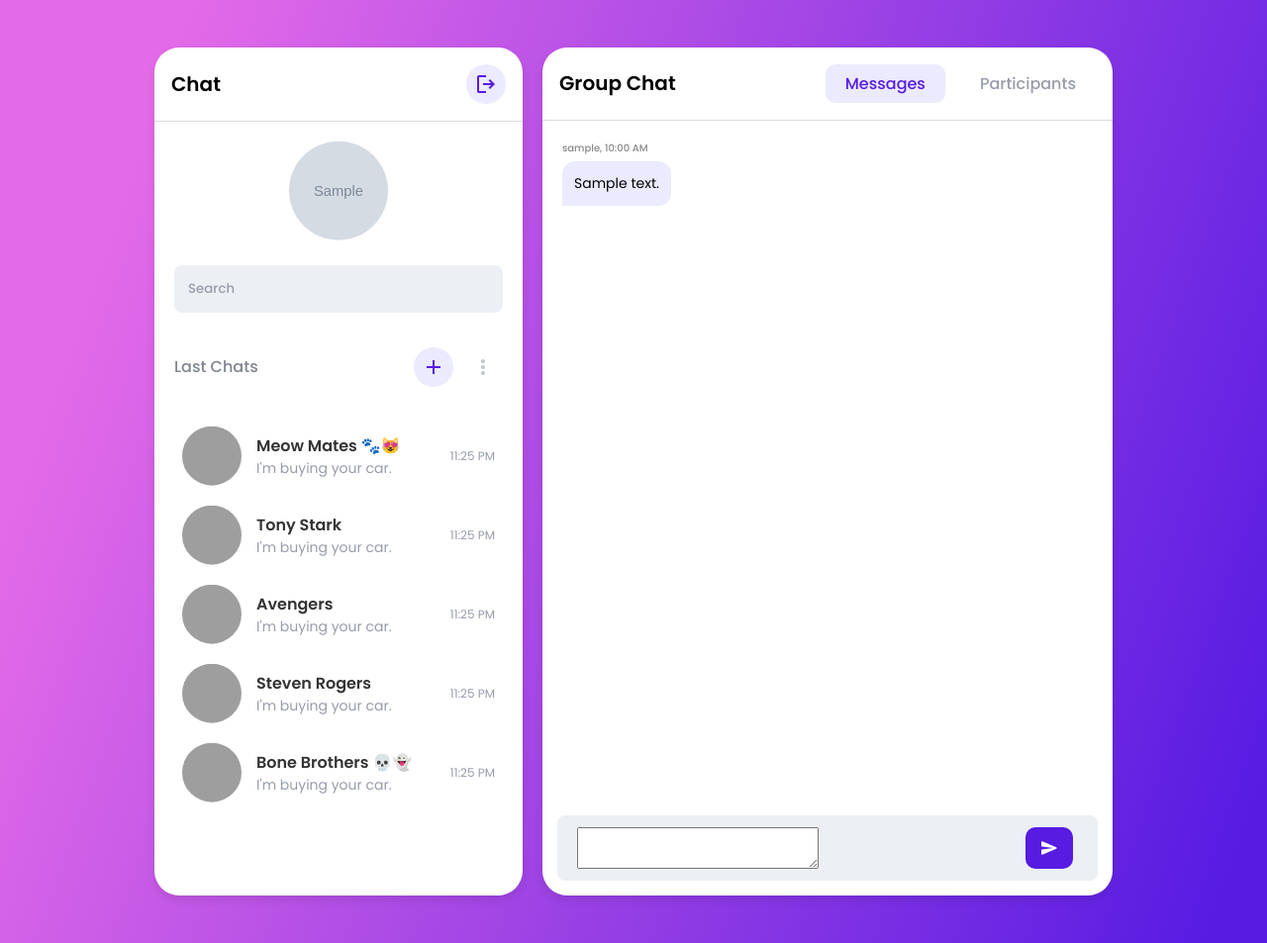
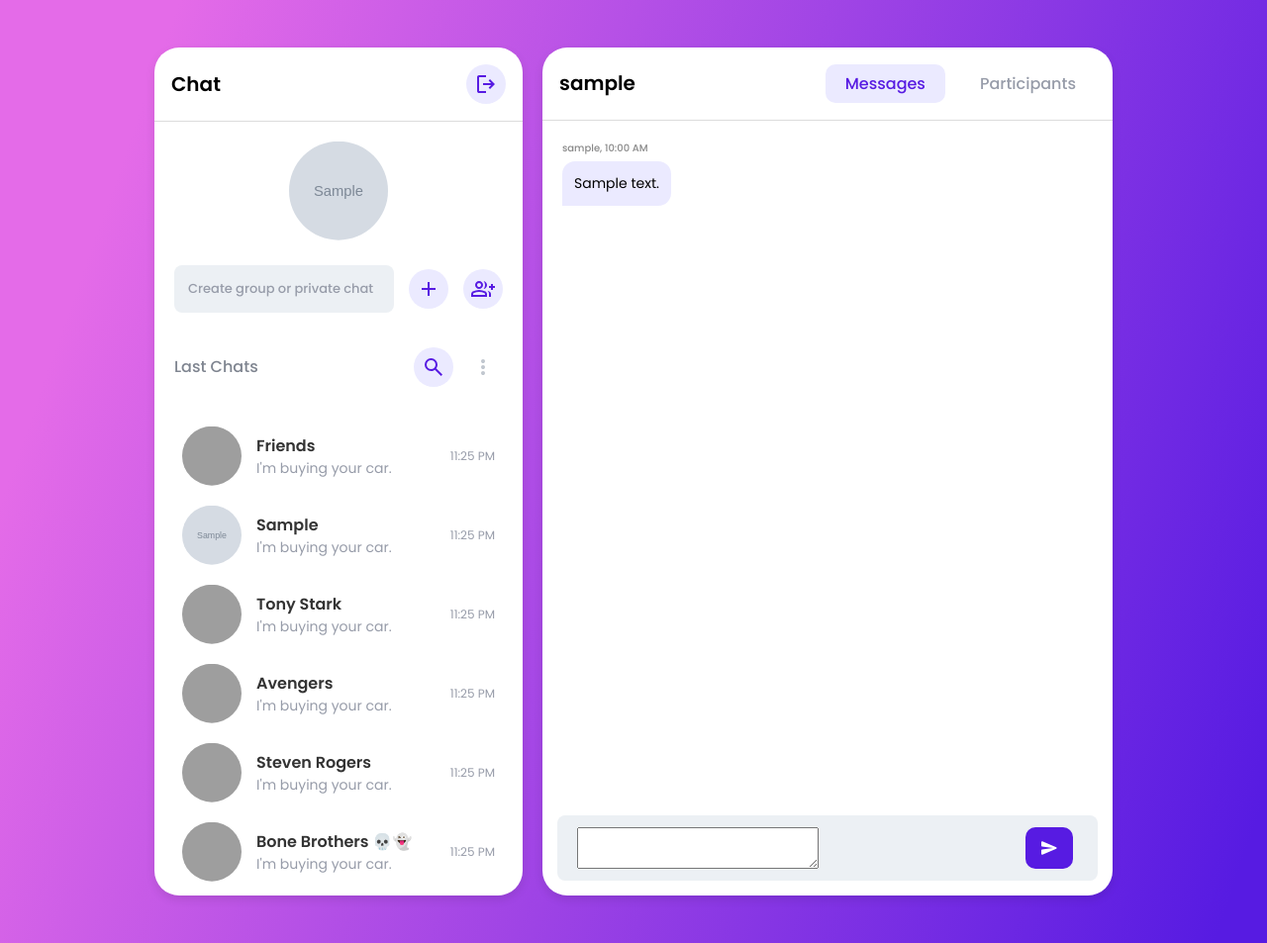
Before and after one commit to tejaslakade99/ChatApplication, a Django app: template templates/rtchat/index.html in a window 1280 px wide. Shown: the whole page at 99% size. Run offline with Django 3.2, Linux system fonts and the light colour scheme; tables that the repository leaves empty hold one stand-in row (values such as "Sample post"); the template is opened without the code that fills it: values that come from a table or form of the project are taken from there, most other values are stand-ins (such as "Sample title", 1, 10 or a date in 2020); grey boxes marked "Sample" are stand-in pictures; form fields are guessed from the names that the template uses; some libraries are stand-ins or nearby versions; grey boxes are pictures that could not be loaded.

Commit message:
feat: Create Public group chats with online members display and enable private chats between users"

```diff
--- a/rtchat/urls.py
+++ b/rtchat/urls.py
@@ -3,4 +3,6 @@ from . import views
 
 urlpatterns = [
   path("",views.index, name="index"),
+  path("chat/<username>/", views.get_or_create_chatroom, name="start-chat"),
+  path("chat/room/<group_name>", views.index, name="chatroom"),
 ]
--- a/static/css/style.css
+++ b/static/css/style.css
@@ -71,18 +71,30 @@ section {
   margin-bottom: 10px;
 }
 
+.search-input-form {
+  display: flex;
+  align-items: center;
+  justify-content: center; /* Center both input and button */
+  gap: 15px; /* Space between input and button */
+  width: 100%;
+}
+
 .search-input {
-  width: 100%;
+  width: 85%; /* Input will take up remaining space */
   padding: 14px;
   border: none;
   border-radius: 8px;
   outline: none;
   background-color: #ecf0f4;
   font-weight: 500;
+  font-size: 13px;
 }
 
-.search-input::-webkit-input-placeholder {
-  /* Chrome/Opera/Safari */
+.search-input-form a {
+  width: 10%;
+}
+
+.search-input::placeholder {
   color: #979ca9;
 }
 
--- a/templates/rtchat/index.html
+++ b/templates/rtchat/index.html
@@ -41,19 +41,36 @@
           </svg>
         </a>
       </div>
-
       <div class="profile-details">
         <img src="{{avatar.avatar}}" alt="Profile Picture" class="profile-image">
         <h1>{{ user.username }}</h1>
-        <input type="text" placeholder="Search" class="search-input">
+        <form action="" method="get" class="search-input-form" id="search-form">
+          <input type="text" id="username-input" name="username" placeholder="Create group or private chat"
+            class="search-input">
+
+          <!-- First button with a unique name -->
+          <button title="Private Chat" type="submit" name="action" value="create_chat" class="chat-btn chat-add">
+            <svg xmlns="http://www.w3.org/2000/svg" height="24px" viewBox="0 -960 960 960" width="24px" fill="#571BE2">
+              <path d="M440-440H200v-80h240v-240h80v240h240v80H520v240h-80v-240Z" />
+            </svg>
+          </button>
+
+          <!-- Second button with a unique name -->
+          <button title="Group Chat" type="submit" name="action" value="join_chat" class="chat-btn chat-add">
+            <svg xmlns="http://www.w3.org/2000/svg" height="24px" viewBox="0 -960 960 960" width="24px" fill="#571BE2">
+              <path
+                d="M500-482q29-32 44.5-73t15.5-85q0-44-15.5-85T500-798q60 8 100 53t40 105q0 60-40 105t-100 53Zm220 322v-120q0-36-16-68.5T662-406q51 18 94.5 46.5T800-280v120h-80Zm80-280v-80h-80v-80h80v-80h80v80h80v80h-80v80h-80Zm-480-40q-66 0-113-47t-47-113q0-66 47-113t113-47q66 0 113 47t47 113q0 66-47 113t-113 47ZM0-160v-112q0-34 17.5-62.5T64-378q62-31 126-46.5T320-440q66 0 130 15.5T576-378q29 15 46.5 43.5T640-272v112H0Zm320-400q33 0 56.5-23.5T400-640q0-33-23.5-56.5T320-720q-33 0-56.5 23.5T240-640q0 33 23.5 56.5T320-560ZM80-240h480v-32q0-11-5.5-20T540-306q-54-27-109-40.5T320-360q-56 0-111 13.5T100-306q-9 5-14.5 14T80-272v32Zm240-400Zm0 400Z" />
+            </svg>
+          </button>
+        </form>
       </div>
-
       <div class="chat-options">
         <p>Last Chats</p>
         <div class="chat-btns">
           <button class="chat-btn chat-add" title="Create Group">
             <svg xmlns="http://www.w3.org/2000/svg" height="24px" viewBox="0 -960 960 960" width="24px" fill="#571BE2">
-              <path d="M440-440H200v-80h240v-240h80v240h240v80H520v240h-80v-240Z" />
+              <path
+                d="M784-120 532-372q-30 24-69 38t-83 14q-109 0-184.5-75.5T120-580q0-109 75.5-184.5T380-840q109 0 184.5 75.5T640-580q0 44-14 83t-38 69l252 252-56 56ZM380-400q75 0 127.5-52.5T560-580q0-75-52.5-127.5T380-760q-75 0-127.5 52.5T200-580q0 75 52.5 127.5T380-400Z" />
             </svg>
           </button>
           <button class="chat-btn chat-more">
@@ -67,17 +84,29 @@
 
       <div class="chat-list">
         <ul id="my-list">
-          <li>
-            <div class="chat-person-info">
-              <img src="https://i.pinimg.com/736x/d4/38/0a/d4380abf592588cb604c60fabefad6e4.jpg" alt="Tony Stark"
+          <li onclick="redirectToLink('http://127.0.0.1:8000')">
+            <dix class="chat-person-info">
+              <img src="https://i.pinimg.com/736x/07/48/31/07483148dbe35e84d0e4c8e6457a5001.jpg" alt="Tony Stark"
                 class="chat-avatar">
               <div class="chat-details">
-                <h3>Meow Mates 🐾😻</h3>
+                <h3>Friends</h3>
                 <p>I'm buying your car.</p>
               </div>
-            </div>
+            </dix>
             <p class="time">11:25 PM</p>
           </li>
+          {% for chat in private_chats %}
+          <li onclick="redirectToLink('/chat/room/{{chat.group_name}}')">
+            <dix class="chat-person-info">
+              <img src="{{chat.other_user_avatar}}" alt="Tony Stark" class="chat-avatar">
+              <div class="chat-details">
+                <h3>{{chat.other_user}}</h3>
+                <p>I'm buying your car.</p>
+              </div>
+            </dix>
+            <p class="time">11:25 PM</p>
+          </li>
+          {% endfor %}
           <li>
             <div class="chat-person-info">
               <img src="https://i.pinimg.com/736x/bf/4b/39/bf4b399f95e00c09e275f31c6505e8e2.jpg" alt="Tony Stark"
@@ -131,7 +160,11 @@
     <div class="chat-box">
       <!-- Chat Header -->
       <div class="chat-header">
+        {% if other_user %}
+        <h3>{{other_user.username}}</h3>
+        {% else %}
         <h3>Group Chat</h3>
+        {% endif %}
         <div class="chat-right-header">
           <h4 id="messages" onclick="hideParticipants();" class="selected">Messages</h4>
           <h4 id="participants" onclick="hideChat();">Participants</h4>
@@ -146,7 +179,7 @@
           {% endfor %}
         </ul>
       </div>
-      <form id="chat-input" class="chat-input" hx-ext="ws" ws-connect="/ws/groupchat/Friends/" ws-send
+      <form id="chat-input" class="chat-input" hx-ext="ws" ws-connect="/ws/groupchat/{{group_name}}/" ws-send
         _="on htmx:wsAfterSend reset() me">
         {% csrf_token %}
         {{ form.body }}
@@ -224,6 +257,38 @@
     }
     scrollToBottom()
   </script>
+  <script>
+    document.getElementById('search-form').addEventListener('submit', function (event) {
+      event.preventDefault(); // Prevent the default form submission
+
+      var username = document.getElementById('username-input').value; // Get the username value
+      var action = event.submitter.value; // Get the value of the clicked button (either 'create_chat' or 'join_chat')
+
+      if (username) {
+        var url = '';
+
+        // Perform different actions based on which button was clicked
+        if (action === 'create_chat') {
+          // Action for the first button
+          url = '/chat/' + username + '/'; // Adjust the URL as needed
+          console.log("Creating chat at URL:", url);
+        } else if (action === 'join_chat') {
+          // Action for the second button
+          url = '/chat/join/' + username + '/'; // Adjust the URL as needed
+          console.log("Joining chat at URL:", url);
+        }
+
+        window.location.href = url; // Redirect to the constructed URL
+      } else {
+        console.error("Username is required!");
+      }
+    });
+
+    function redirectToLink(url) {
+      window.location.href = url;
+    }
+  </script>
+
 </body>
 
 </html>
```
Also changed, not shown: ChatApplication/urls.py (+5 -2 lines), rtchat/models.py (+5 -2 lines), rtchat/views.py (+60 -4 lines), rtchat/migrations/0004_groupchat_is_private_groupchat_members.py (added), rtchat/migrations/0005_alter_groupchat_group_name.py (added), rtchat/migrations/0006_alter_groupchat_group_name_alter_profile_user.py (added).
